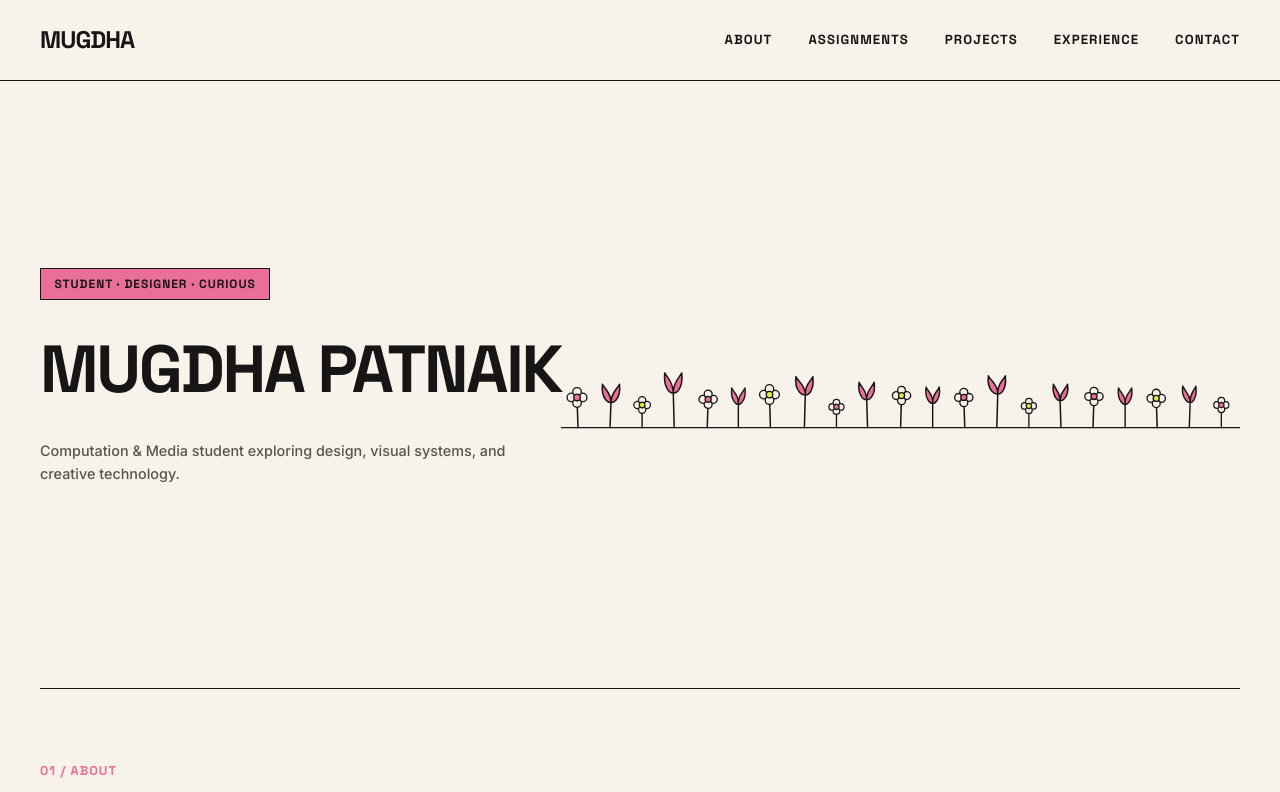
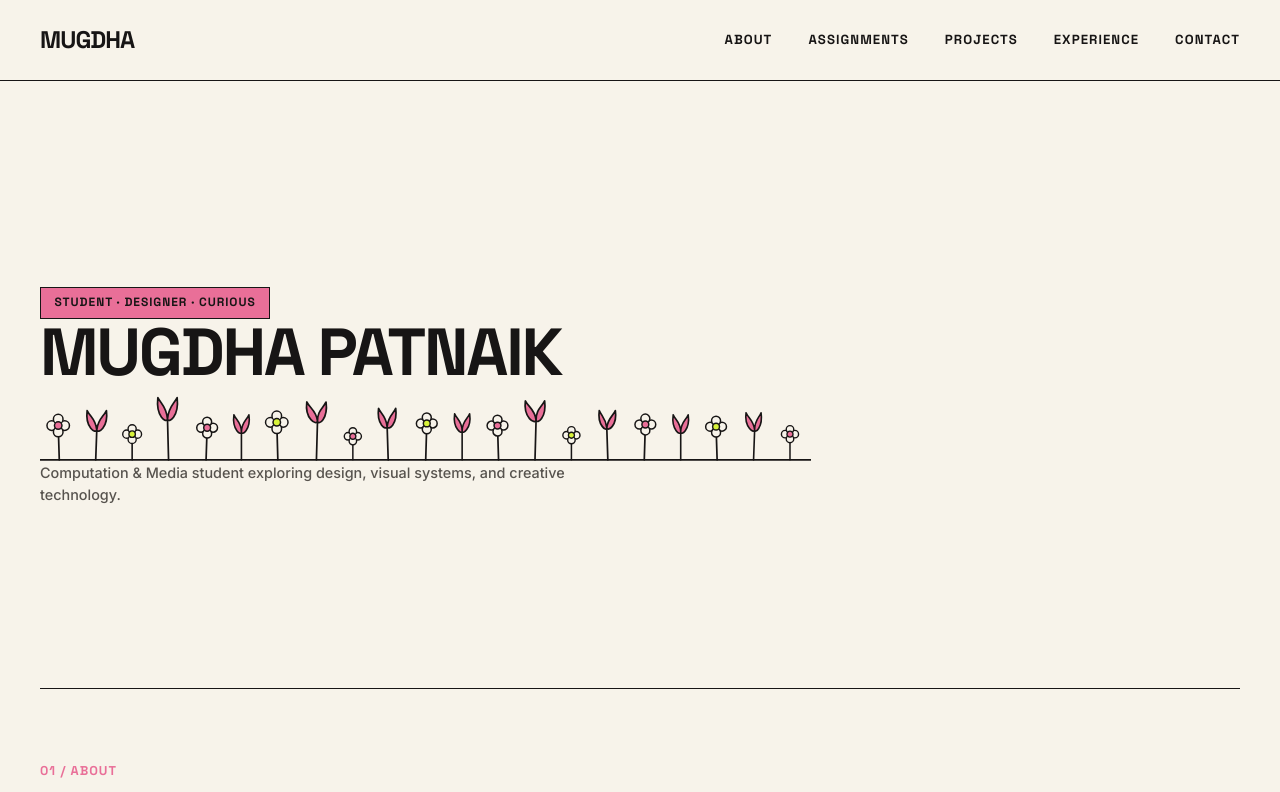
Before and after one commit to 1112mugdha/portfolio, a React (Vite) app: page /#/ in a window 1280 px wide. Shown: the top 792 px of the page. Built offline with nearby package versions, Linux system fonts and the light colour scheme.

Commit message:
Align flower illustration horizontal baseline with bottom of MUGDHA PATNAIK text

```diff
--- a/public/404.html
+++ b/public/404.html
@@ -10,7 +10,7 @@
     <link rel="preconnect" href="https://fonts.googleapis.com">
     <link rel="preconnect" href="https://fonts.gstatic.com" crossorigin>
     <link href="https://fonts.googleapis.com/css2?family=Inter:wght@400;500;600;700&family=Space+Grotesk:wght@500;600;700&display=swap" rel="stylesheet">
-    <script type="module" crossorigin src="/portfolio/assets/index-Bg9GULc7.js"></script>
+    <script type="module" crossorigin src="/portfolio/assets/index-BYRhXg8H.js"></script>
     <link rel="stylesheet" crossorigin href="/portfolio/assets/index-Dj6_XxkB.css">
   </head>
   <body>
--- a/src/pages/Home.jsx
+++ b/src/pages/Home.jsx
@@ -22,26 +22,27 @@ export default function Home() {
     <div>
       {/* 1. HERO SECTION */}
       <section className="hero-section">
-        <div className="hero-text-col">
-
+        <div className="w-full max-w-5xl flex flex-col gap-6">
           <div className="flex items-center gap-3">
             <span className="badge-eyebrow-pink">
               STUDENT · DESIGNER · CURIOUS
             </span>
           </div>
 
-          <h1 className="hero-heading">
-            MUGDHA PATNAIK
-          </h1>
+          {/* Name Header and Flowers Aligned Exactly at Same Horizontal Baseline */}
+          <div className="flex flex-wrap items-end justify-between gap-4 w-full">
+            <h1 className="hero-heading">
+              MUGDHA PATNAIK
+            </h1>
+
+            <div className="pointer-events-none w-full sm:w-[45%] max-w-[460px] pb-[4px]">
+              <HandDrawnFlowerBorder />
+            </div>
+          </div>
 
           <p className="hero-sub-text">
             Computation & Media student exploring design, visual systems, and creative technology.
           </p>
-        </div>
-
-        {/* Hand-Drawn Flower Row sitting directly on the bottom border line on the right side */}
-        <div className="absolute bottom-[-1.5px] right-0 sm:right-6 pointer-events-none z-10 w-[85%] sm:w-[55%] md:w-[45%] max-w-[500px]">
-          <HandDrawnFlowerBorder />
         </div>
       </section>
 
```
